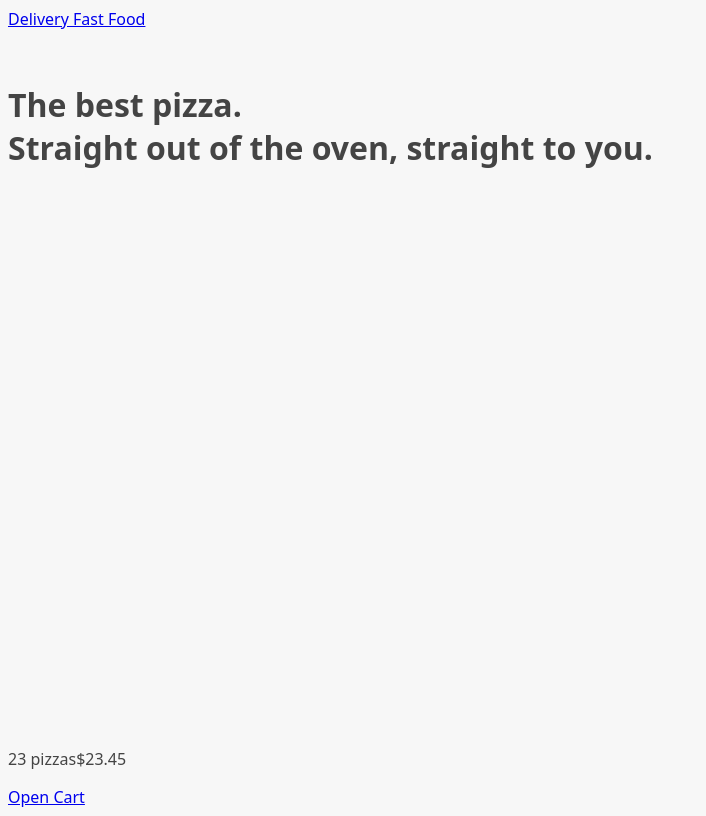
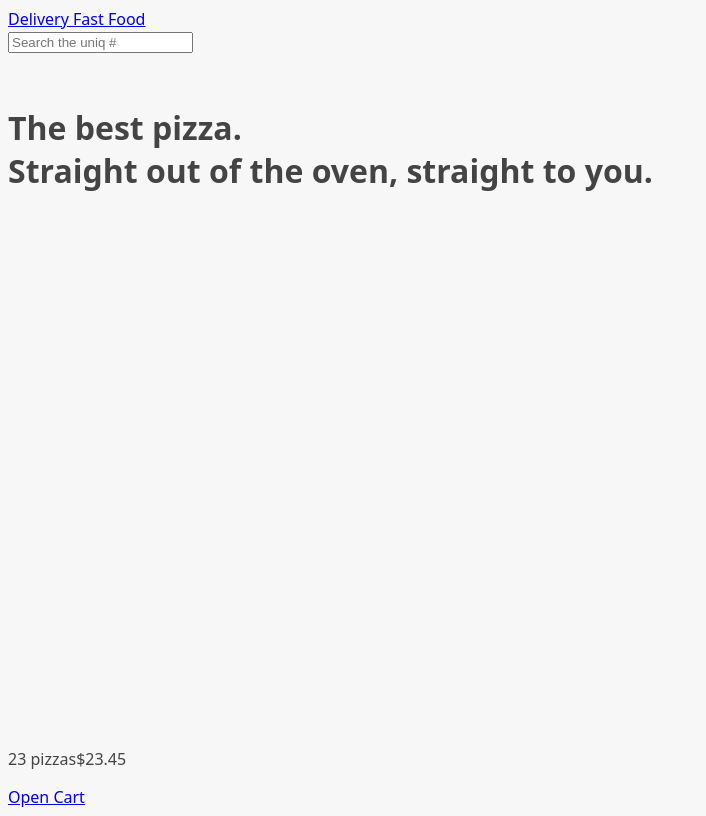
Before and after one commit to alirezaghnz/pizzadelivery, a React (Vite) app: page / in a window 1280 px wide. Shown: the whole page, without its empty margins (0-706 px from the left). Built offline with nearby package versions, Linux system fonts and the light colour scheme.

Commit message:
add SearchOrder for search query and unique ID

```diff
--- a/src/features/order/Order.jsx
+++ b/src/features/order/Order.jsx
@@ -8,11 +8,11 @@ import {
 
 const order = {
   id: "ABCDEF",
-  customer: "Jonas",
+  customer: "Alireza",
   phone: "123456789",
-  address: "Arroios, Lisbon , Portugal",
+  address: "Mazandaran, QaemShahr , Iran",
   priority: true,
-  estimatedDelivery: "2027-04-25T10:00:00",
+  estimatedDelivery: "2025-07-13T10:00:00",
   cart: [
     {
       pizzaId: 7,
--- a/src/features/order/OrderItem.jsx
+++ b/src/features/order/OrderItem.jsx
@@ -1,3 +1,5 @@
+import { formatCurrency } from "../../utils/helpers";
+
 function OrderItem({ item, isLoadingIngredients, ingredients }) {
   const { quantity, name, totalPrice } = item;
 
--- /dev/null
+++ b/src/features/order/SearchOrder.jsx
@@ -0,0 +1,22 @@
+import { useState } from "react";
+import { useNavigate } from "react-router-dom";
+
+export default function SearchOrder() {
+  const [SearchQuery, setSearchQuery] = useState("");
+  const navigate = useNavigate();
+
+  function handleSubmit(e) {
+    e.preventDefault();
+    if (!SearchQuery) return;
+    navigate(`/order/${SearchQuery}`);
+    setSearchQuery("");
+  }
+  return (
+    <form onSubmit={handleSubmit}>
+      <input
+        placeholder="Search the uniq #"
+        onChange={(e) => setSearchQuery(e.target.value)}
+      />
+    </form>
+  );
+}
--- a/src/ui/Header.jsx
+++ b/src/ui/Header.jsx
@@ -1,9 +1,11 @@
 import { Link } from "react-router-dom";
+import SearchOrder from "../features/order/SearchOrder";
 
 export default function Header() {
   return (
     <div>
       <Link to="/">Delivery Fast Food</Link>
+      <SearchOrder />
     </div>
   );
 }
```
